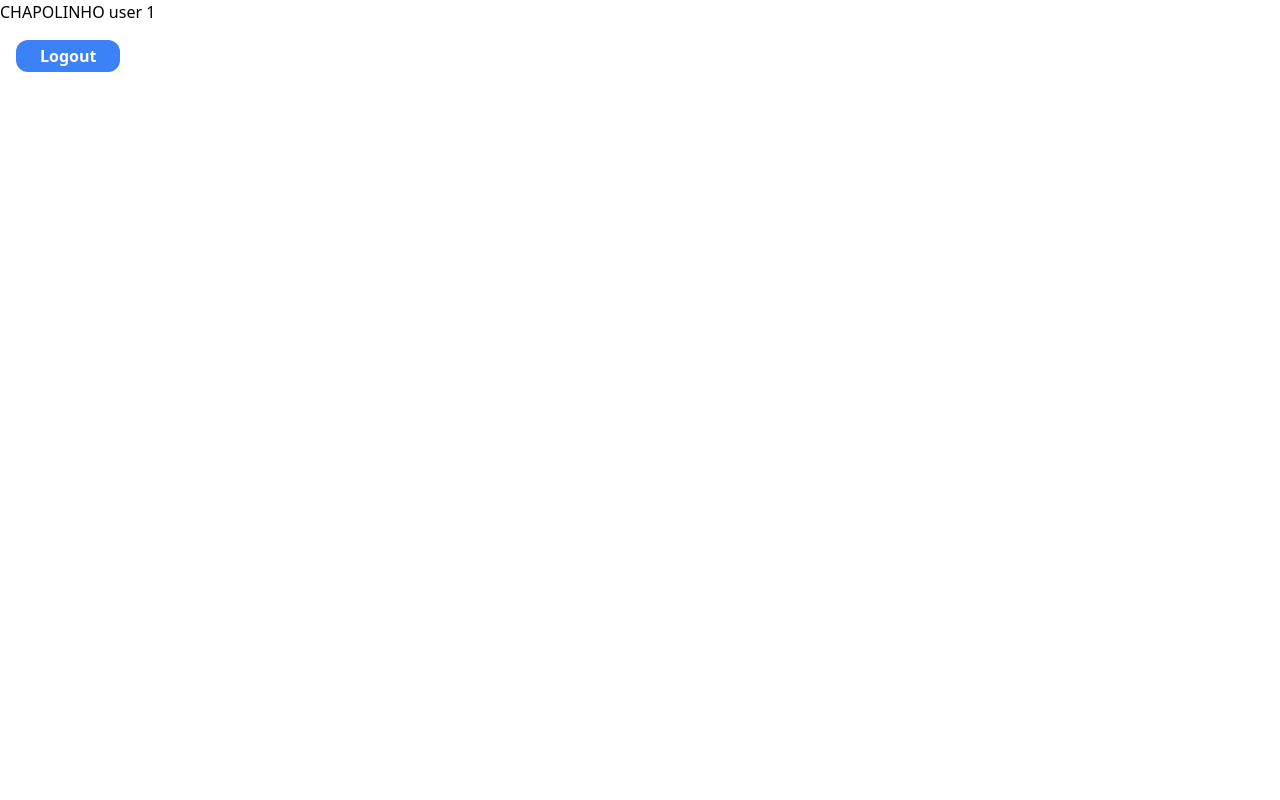
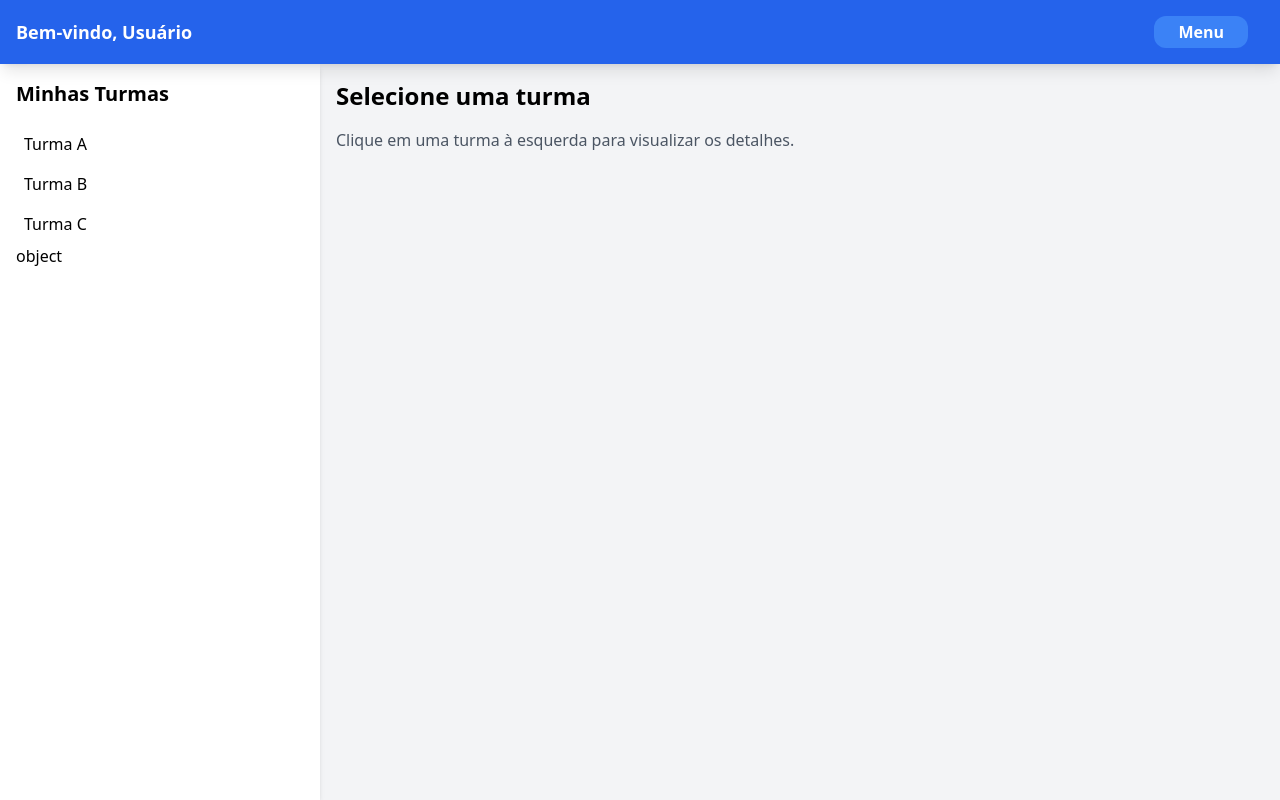
Before and after one commit to GustavoNunesMM/frontend, a Vue app: page /user/1 in a window 1280 px wide. Built offline with nearby package versions, Linux system fonts and the light colour scheme.

Commit message:
userStore implementada

```diff
--- a/package.json
+++ b/package.json
@@ -17,6 +17,7 @@
     "express": "^4.21.2",
     "jsonwebtoken": "^9.0.2",
     "pinia": "^2.1.7",
+    "pinia-plugin-persistedstate": "^4.2.0",
     "vue": "^3.4.21",
     "vue-router": "^4.3.0"
   },
--- a/src/components/loginScreen.vue
+++ b/src/components/loginScreen.vue
@@ -19,6 +19,8 @@
 <script lang="ts">
 import axios from "axios"
 import { responseValidation } from "../middleware/tokenValidation"
+import { storeSetUser } from '../services/setUser'
+
 const axiosInstance = axios.create({
     baseURL: "http://localhost:3000",
     withCredentials: true, // Permite enviar cookies nas requisições
@@ -51,7 +53,9 @@ export default {
                 //caso usuario já esteja logado, nem chega aqui
                 const response = await axiosInstance.post("/login", data) //recebo a reposta e deve incluir o id
                 const validation = await responseValidation(response)
+                let setUser:boolean
                 if (validation.sucess)
+                    if(!storeSetUser(response)) return console.log("Não foi possivel cadastrar usuario na sessão")
                     this.$router.push({ path: `/user/${validation.id}` })
             } catch (error) {
                 console.log(
@@ -59,7 +63,7 @@ export default {
                     error.response ? error.response.data : error
                 );
             }
-        },
+        }
 
     }
 }
--- /dev/null
+++ b/src/components/mainContent.vue
@@ -0,0 +1,30 @@
+<template>
+    <main class="flex-1 p-4">
+        <h2 class="text-2xl font-bold mb-4">
+            {{ selectClass ? selectClass.nome : "Selecione uma turma" }}
+        </h2>
+        <p v-if="!selectClass" class="text-gray-600">
+            Clique em uma turma à esquerda para visualizar os detalhes.
+        </p>
+        <div v-else>
+            <!-- Conteúdo da turma -->
+            <p>Aqui você verá os detalhes da turma: {{ selectClass.id }}</p>
+        </div>
+        {{ selectClass }}
+    </main>
+</template>
+
+
+<script lang="ts">
+export default {
+    props: {
+        selectClass: Object,
+    },
+    data() {
+        return {
+        }
+    },
+    methods: {
+    }
+}
+</script>
--- a/src/components/registerScreen.vue
+++ b/src/components/registerScreen.vue
@@ -55,7 +55,9 @@
 
 
 <script lang="ts">
-import axios from "axios";
+import axios from "axios"
+import { storeSetUser } from '../services/setUser'
+
 const axiosInstance = axios.create({
     baseURL: "http://localhost:3000",
     withCredentials: true, // Permite enviar cookies nas requisições
@@ -169,7 +171,8 @@ export default {
                     },
                     contact: ""
                 }
-                this.$router.push({ path: `/user/${res.data.id}` })
+                if(!storeSetUser(res)) return console.log("Não foi possivel cadastrar usuario na sessão")
+                this.$router.push({ path: `/user/${res.data.userData.id}` })
                 this.response = "Usuário registrado com sucesso"
 
                 return
--- a/src/main.ts
+++ b/src/main.ts
@@ -3,11 +3,11 @@ import { createApp } from 'vue'
 import { createPinia } from 'pinia'
 import App from './App.vue'
 import router from './router'
-import bcrypt from 'bcryptjs'
 
 const app = createApp(App)
+const pinia = createPinia()
 
-app.use(createPinia())
+app.use(pinia)
 app.use(router)
 
 app.mount('#app')
--- a/src/middleware/tokenValidation.ts
+++ b/src/middleware/tokenValidation.ts
@@ -10,15 +10,6 @@ export async function userAlreadyLoggedIn() {
 }
 export const responseValidation = async(response) => {
     if(response.status !== 200) return {sucess: false, message: "Não foi possivel realizar o login"}
-        else return {sucess:true, message:"Validação de login concluida", id:response.data.userId}
+        else return {sucess:true, message:"Validação de login concluida",
+            id:response.data.userData.userId}
 }
-
-/*
-const validPassword = await verifyPass(data.password, user.password) //verifica se a senha é valida
-
-if (!validPassword) return res.status(401).json({ message: 'Senha inválida' })
-
-const token = jwt.sign({ username: data.username, email: user.email }, SECRET_KEY, { expiresIn: '1h' })
-
-return res.status(200).cookie('token', token)
-*/
--- a/src/router/index.ts
+++ b/src/router/index.ts
@@ -18,10 +18,12 @@ const router = createRouter({
         let res = await userAlreadyLoggedIn()
         if(res) {
           next(`/user/${res.user.id}`)}
+          else if (to.meta.permissionLevel && user.permissionLevel !== to.meta.permissionLevel) console.log("Não autorizado")
           else next()
       },
       component: home
-    }
+    },
+
   ]
 })
 
--- /dev/null
+++ b/src/services/setUser.ts
@@ -0,0 +1,34 @@
+import { useUserStore } from '../stores/user'
+
+export const storeSetUser = ({data}):boolean => {
+    try {
+        const userData:userInterface = data.userData
+
+        const userStore = useUserStore()
+
+        const { id, username, email, permissionLevel } = userData
+        userStore.setUser({
+            id,
+            username,
+            email,
+            permissionLevel
+        })
+        return true
+    } catch(error) {
+        console.log(error)
+        return false
+    }
+}
+
+interface userInterface{
+    username: string
+    password: string
+    id: number
+    endereco: string | null
+    contato: string | null
+    email: string
+    permissionLevel: string
+    classId: number | null
+    terms: any | null
+    createdAt: Date
+}
--- a/src/stores/user.ts
+++ b/src/stores/user.ts
@@ -1,84 +1,27 @@
-import { defineStore } from 'pinia'
+import { defineStore } from 'pinia';
 
-import axios from 'axios'
-import bcrypt from 'bcryptjs'
+interface User {
+    id: number;
+    username: string;
+    email: string;
+    permissionLevel: string;
+}
 
-export const useUserStore = defineStore('counter',{
+export const useUserStore = defineStore('userStore', {
   state: () => ({
-    userData: {
-      user: '',
-      pass: '',
-      email: '',
-    }
+      user: null, // Dados do usuário logado
   }),
-  actions: {
-    async registerUser(userData:userDataInterface) {
-      const {user, email, pass, confirmPass } = userData
-
-      if (!user  || !email || !pass || !confirmPass) return
-      if (pass !== confirmPass) return
-
-      const {['confirmPass']: _, ...rest} = userData
-      rest.pass = await this.webHashing(rest.pass)
-
-      const userDataJson = JSON.stringify(rest)
-
-      axios.post('http://localhost:4040/users', userDataJson)
-      .then((res) => {
-        console.log('Dados registrados',res.data)
-      })
-      .catch(error => console.log(error))
-
-      return userDataJson
-
+    getters: {
+        isAuthenticated: (state) => state.user, // Retorna true se o usuário estiver logado
+        userPermissionLevel: (state) => state.user?.permissionLevel || null, // Retorna o nível de permissão do usuário
+    },
+    actions: {
+        setUser(user: User) {
+            this.user = user; // Define os dados do usuário logado
+        },
+        clearUser() {
+            this.user = null; // Remove os dados do usuário (logout)
+        },
 
     },
-    delUser(id?:string, name?:string) {
-      try {
-        const res = axios.delete(`http://localhost:4040/users/${id}`)
-        res.then(e => {
-          console.log(e)
-        })
-      }catch (e){
-        console.error(e)
-      }
-
-    },
-    async loginUser(user:String, pass:String) {
-      try {
-        const { data } = await axios.get(`http://localhost:3000/user`)
-        const userValidated = await this.validation(data, user, pass)
-        return userValidated
-      } catch (error) {
-        console.log(error)
-      }
-
-    },
-    validation(data:userDataInterface[], user:String, pass:String) {
-      const validPerson = data.map( (i) => {
-        const userValidation = i.user === user
-        const passValidation = this.webTokenValidation(pass, i)
-        return userValidation&&passValidation?i:null
-      }).filter(element => element !== null)
-      return validPerson.length==1?validPerson[0]:(console.log("Existe mais de um usuario identico"), undefined)
-    },
-
-
-    async webHashing(pass:String) {
-      const saltRounds = 10
-      const hashedPass:String = await bcrypt.hash(pass,saltRounds)
-      return hashedPass
-    },
-    async webTokenValidation(pass:String, userValidation:userDataInterface){
-      const passMatch:boolean = await bcrypt.compare(pass, userValidation.pass)
-      return passMatch
-    }
-  }
-})
-
-export interface userDataInterface {
-  user:String,
-  email:String,
-  pass:String,
-  confirmPass:String
-}
+});
--- a/src/views/user.vue
+++ b/src/views/user.vue
@@ -1,27 +1,90 @@
 <template>
-    <div>
-        CHAPOLINHO
-        user {{ id }}
-        <button @click="logout()" class="btn-primary">Logout</button>
+    <div class="h-screen flex flex-col bg-gray-100">
+        <!-- Header -->
+        <header class="bg-blue-600 text-white p-4 flex justify-between items-center shadow-lg">
+            <h1 class="text-lg font-bold">Bem-vindo, {{ username }}</h1>
+            <div class="relative">
+                <button class="btn-primary my-0"
+                    @click="toggleDropdown">
+                    Menu
+                </button>
+                <div v-if="dropdownVisible" class="absolute right-0 mt-2 w-40 bg-white rounded-lg shadow-lg z-10">
+                    <button class="block w-full text-left px-4 py-2 hover:bg-gray-100" @click="goToSettings">
+                        Configurações
+                    </button>
+                    <button class="block w-full text-left px-4 py-2 hover:bg-gray-100 text-red-600" @click="logout">
+                        Logout
+                    </button>
+                </div>
+            </div>
+        </header>
+
+        <!-- Content -->
+        <div class="flex flex-1">
+            <!-- Sidebar -->
+            <aside class="w-1/4 bg-white shadow-md p-4 overflow-y-auto">
+                <h2 class="text-xl font-semibold mb-4">Minhas Turmas</h2>
+                <ul>
+                    <li v-for="turma in classes" :key="turma.id" class="p-2 hover:bg-gray-200 cursor-pointer rounded-lg"
+                        @click="selectTurma(turma)">
+                        {{ turma.nome }}
+                    </li>
+                </ul>
+                {{ typeof selectedClass }}
+            </aside>
+
+            <!-- Main Content -->
+            <mainContent
+            :selectClass="selectedClass"></mainContent>
+        </div>
     </div>
 </template>
 
 <script lang="ts">
 import axios from 'axios'
-
+import mainContent from '../components/mainContent.vue'
 export default {
+    components: {
+            mainContent
+        },
     data() {
         return {
-
+            username: "Usuário", // Nome do usuário
+            classes: [
+                { id: 1, nome: "Turma A" },
+                { id: 2, nome: "Turma B" },
+                { id: 3, nome: "Turma C" },
+            ], // Lista de turmas
+            selectedClass: null, // Turma selecionada
+            dropdownVisible: false, // Controle do menu suspenso
         }
     },
     props: ['id'],
     methods: {
+        toggleDropdown() {
+            this.dropdownVisible = !this.dropdownVisible
+        },
         logout() {
             axios.get('http://localhost:3000/user/logout')
-                .then(() => this.$router.push({ name: 'Home'}))
+                .then(() => this.$router.push({ name: 'Home' }))
                 .catch(e => console.log("Erro ao realizar logout"))
-        }
+        },
+        goToSettings() {
+            console.log("Indo para configurações...");
+            // Adicione a lógica para navegação para configurações aqui
+        },
+        selectTurma(turma) {
+            this.selectedClass = turma
+            console.log("Turma selecionada:", turma)
+            // Adicione a lógica para carregar os detalhes da turma
+        },
     }
 }
 </script>
+<style scoped>
+header {
+    position: sticky;
+    top: 0;
+    z-index: 50;
+}
+</style>
```
Also changed, not shown: 1 other file (tests, documents, lock files or other folders).
